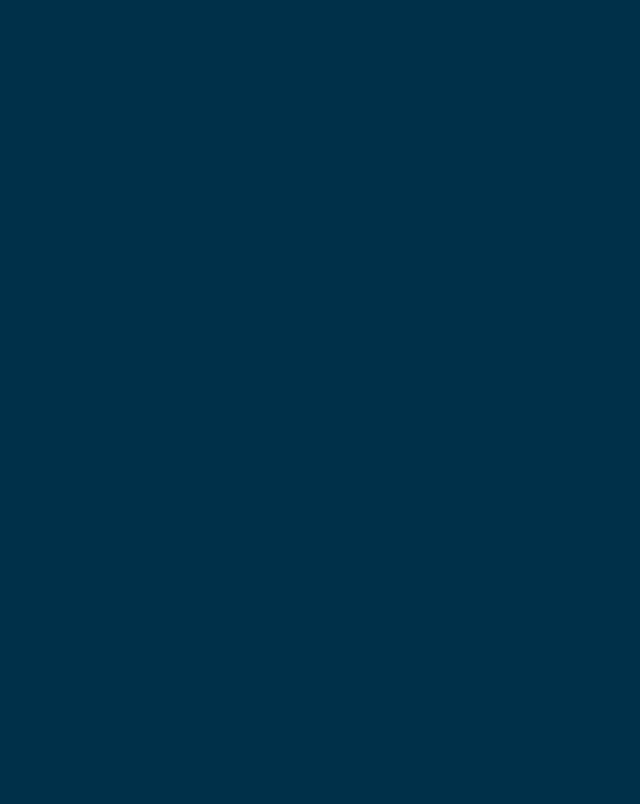
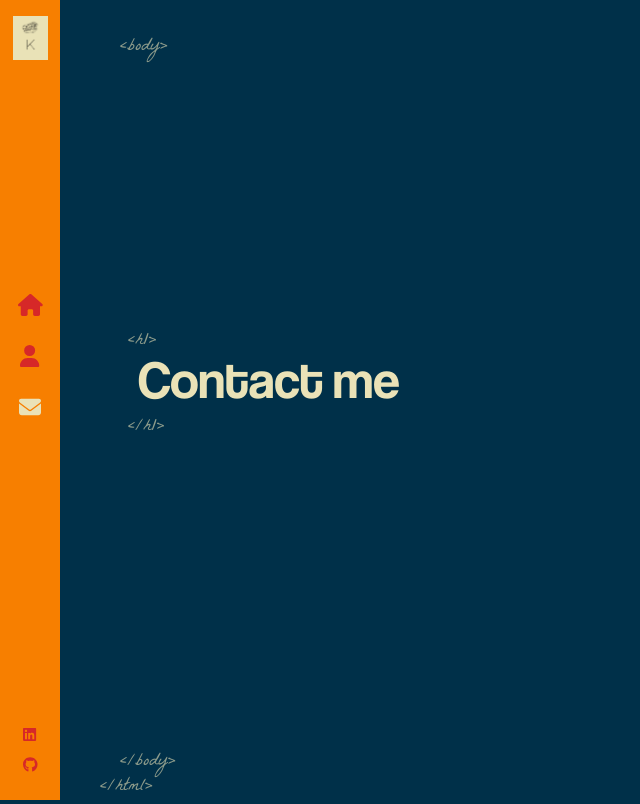
Before and after one commit to katepatch/React-Portfolio, a React (Create React App) app: page /contact in a window 1280 px wide. Before the commit this address had no page. Shown: the whole page, without its empty margins (0-640 px from the left). Built offline with nearby package versions, Linux system fonts and the light colour scheme.

Commit message:
adding contact page

```diff
--- a/src/App.js
+++ b/src/App.js
@@ -3,6 +3,7 @@ import './App.scss';
 import { Routes, Route } from 'react-router-dom';
 import Home from './components/Home'
 import About from './components/About'
+import Contact from './components/Contact'
 
 function App() {
   return (
@@ -11,6 +12,7 @@ function App() {
         <Route path="/" element={<Layout />}>
           <Route index element={<Home />} />
           <Route path="about" element={<About />} />
+          <Route path="contact" element={<Contact />} />
         </Route>
      </Routes>
     </div>
--- /dev/null
+++ b/src/components/Contact/index.js
@@ -0,0 +1,34 @@
+import './index.scss';
+import { useEffect, useState } from 'react';
+import AnimatedLetters from '../AnimatedLetters';
+
+const Contact = () => {
+    const [letterClass, setLetterClass] = useState('text-animate')
+    const contactArray =['C', 'o', 'n', 't', 'a', 'c', 't', ' ', 'm', 'e']
+
+    useEffect(() => {
+        return setLetterClass(() => {
+            setLetterClass('text-animate-hover')
+        }, 3000)
+    }, [])
+
+    return (
+        <>
+            <div className='container contact-page'>
+                <div className='text-zone'>
+                    <h1>
+                        <AnimatedLetters
+                        letterClass={letterClass}
+                        strArray={contactArray}
+                        idx={15}
+                        />
+                    </h1>
+                </div>
+
+            </div>
+        </>
+    )
+}
+
+
+export default Contact
--- a/src/components/layouts/index.scss
+++ b/src/components/layouts/index.scss
@@ -38,7 +38,7 @@
     animation-delay: 1s;
 }
 
-.about-page {
+.about-page, .contact-page {
     .text-zone {
         position: absolute;
         left: 10%;
@@ -119,3 +119,11 @@
         }
     }
 }
+
+.contact-page {
+    .text-animate-hover {
+        &:hover {
+            color: #FCBF49;
+        }
+    }
+}
```
Also changed, not shown: src/components/Contact/index.scss (added).
